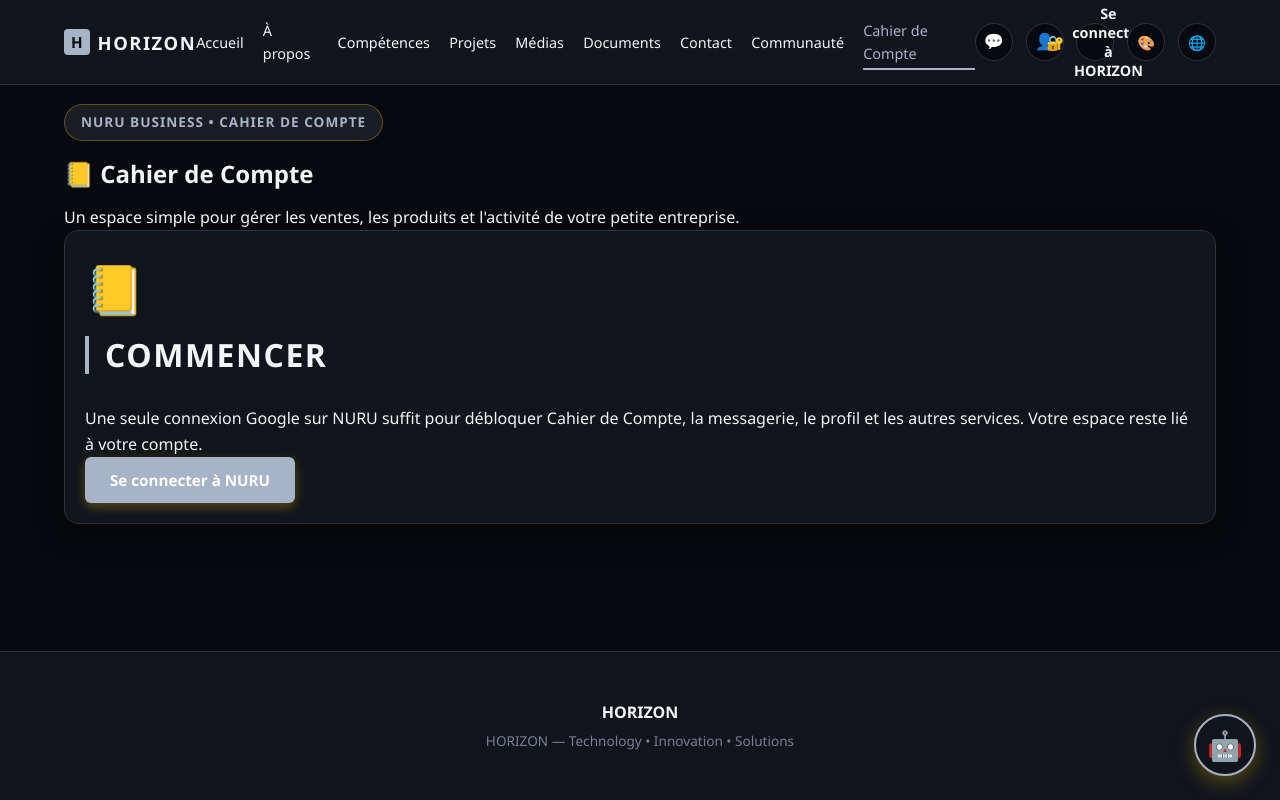
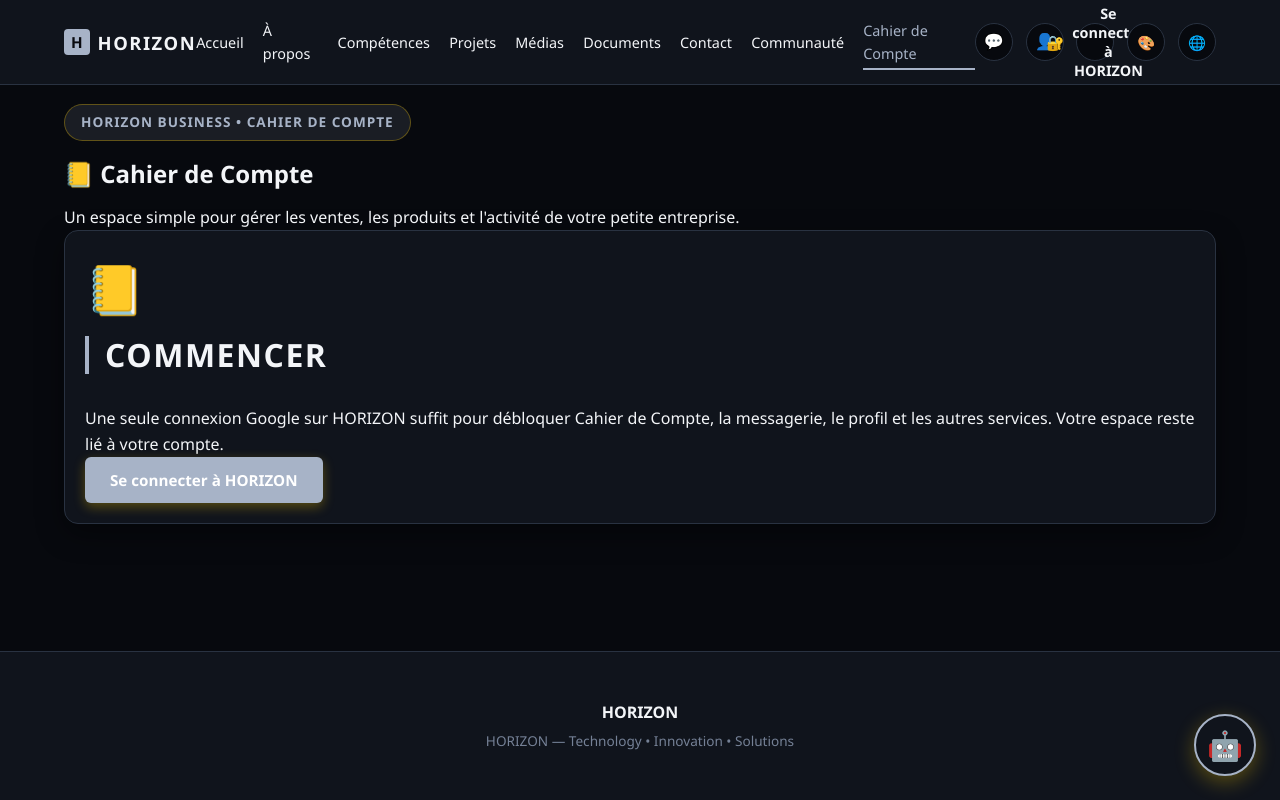
Before and after one commit to CHARTECH2024-web/Charles, a plain HTML site: page cahier-compte.html in a window 1280 px wide. Drawn offline with Linux system fonts and the light colour scheme; no server answers.

Commit message:
Rebrand NURU to HORIZON with stylized H icon

```diff
--- a/cahier-compte.html
+++ b/cahier-compte.html
@@ -3,7 +3,7 @@
 <head>
 <meta charset="UTF-8">
 <meta name="viewport" content="width=device-width, initial-scale=1.0">
-<title>NURU</title>
+<title>HORIZON</title>
 <link rel="stylesheet" href="style.css">
 <link rel="stylesheet" href="animations.css">
 <link rel="stylesheet" href="responsive.css">
@@ -12,7 +12,7 @@
 <div id="site-header"></div>
 <main class="page-shell cahier-page">
   <section class="page-header">
-    <span class="hero-badge">NURU BUSINESS • CAHIER DE COMPTE</span>
+    <span class="hero-badge">HORIZON BUSINESS • CAHIER DE COMPTE</span>
     <h1>📒 Cahier de Compte</h1>
     <p>Un espace simple pour gérer les ventes, les produits et l'activité de votre petite entreprise.</p>
   </section>
@@ -20,8 +20,8 @@
   <section id="cahier-login" class="cahier-card">
     <div class="cahier-icon">📒</div>
     <h2>Commencer</h2>
-    <p>Une seule connexion Google sur NURU suffit pour débloquer Cahier de Compte, la messagerie, le profil et les autres services. Votre espace reste lié à votre compte.</p>
-    <button id="cahier-login-btn" class="btn btn-primary">Se connecter à NURU</button>
+    <p>Une seule connexion Google sur HORIZON suffit pour débloquer Cahier de Compte, la messagerie, le profil et les autres services. Votre espace reste lié à votre compte.</p>
+    <button id="cahier-login-btn" class="btn btn-primary">Se connecter à HORIZON</button>
     <p id="cahier-login-error" class="form-error" hidden></p>
   </section>
 
```
